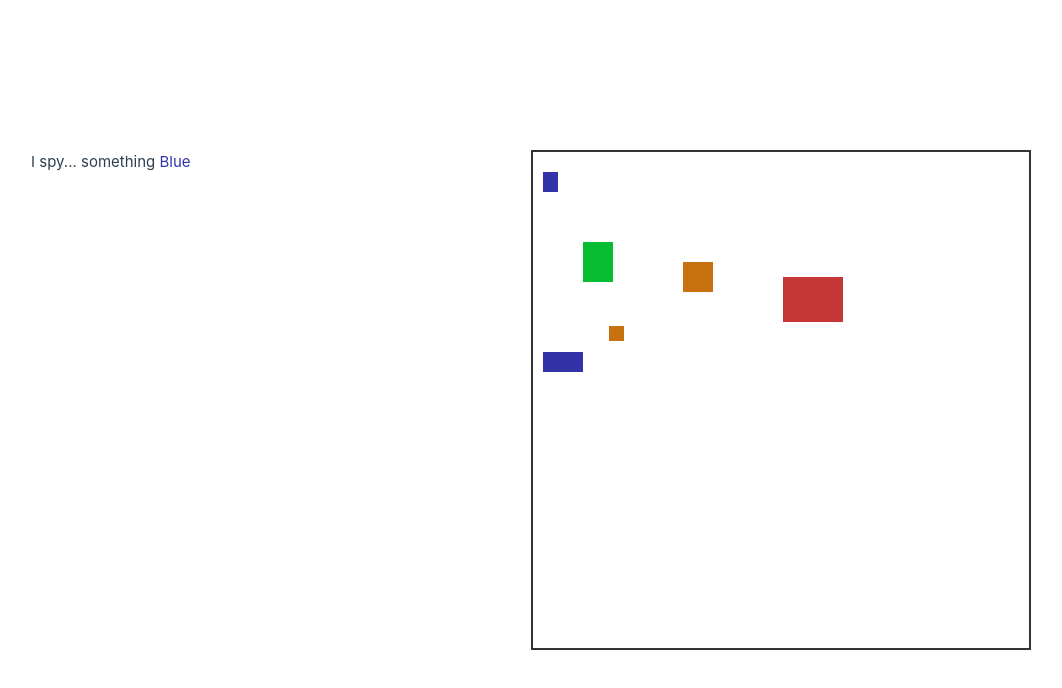
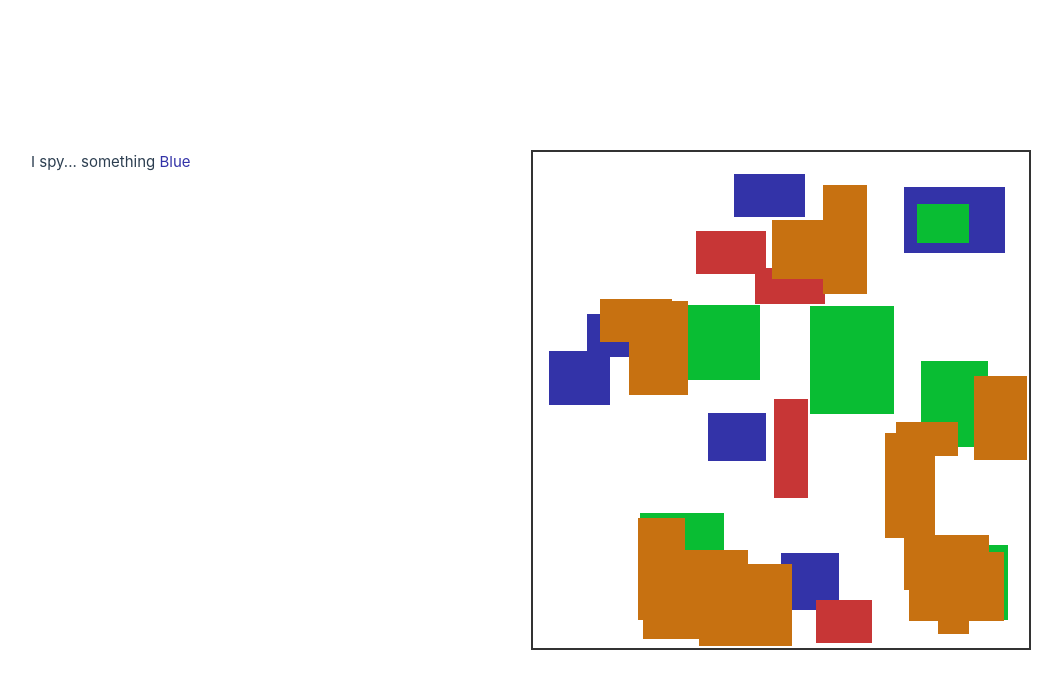
Before and after one commit to benbarefield/ispy-vue, a Vue app: page / in a window 1280 px wide. Shown: the top 688 px of the page, without its empty margins (109-1171 px from the left). Built offline with nearby package versions, Linux system fonts and the light colour scheme.

Commit message:
random shape creation

```diff
--- /dev/null
+++ b/src/Utility/ShapeCreation.js
@@ -0,0 +1,24 @@
+export default (canvasWidth, canvasHeight, numberOfShapes, minShapeWidth, maxShapeWidth, minShapeHeight, maxShapeHeight, colors) => {
+  const shapes = [];
+  let remaining = numberOfShapes;
+  for(let i = 0; i < colors.length; ++i) {
+    const perColor = Math.floor(remaining / colors.length);
+    const toCreate = i === colors.length - 1
+      ? remaining
+      : Math.min(remaining, perColor - 1 + Math.floor(Math.random() * 3));
+    for(let j = 0; j < toCreate; ++j) {
+      const width = minShapeWidth + Math.floor(Math.random() * (maxShapeWidth - minShapeWidth));
+      const height = minShapeHeight + Math.floor(Math.random() * (maxShapeHeight - minShapeHeight));
+      shapes.push({
+        x: Math.floor(Math.random() * (canvasWidth - width)),
+        y: Math.floor(Math.random() * (canvasHeight - height)),
+        width,
+        height,
+        color: colors[i],
+      });
+    }
+    remaining -= toCreate;
+  }
+console.log(shapes.length)
+  return shapes;
+};
--- a/src/components/SpyRoot.vue
+++ b/src/components/SpyRoot.vue
@@ -1,6 +1,7 @@
 <script setup>
   import {ref, shallowRef} from 'vue';
   import Hints from "@/Utility/Hints.js";
+  import ShapeCreation from "@/Utility/ShapeCreation.js";
 
   const rejections = [ "Nope!", "Not It", "Try again" ];
 
@@ -11,14 +12,7 @@
     orange : {value: "#c77111", display: "Orange"},
   };
 
-  const shapes = [
-    {x: 10, y: 20, width: 15, height: 20, color: colors.blue},
-    {x: 50, y: 90, width: 30, height: 40, color: colors.green},
-    {x: 10, y: 200, width: 40, height: 20, color: colors.blue},
-    {x: 76, y: 174, width: 15, height: 15, color: colors.orange},
-    {x: 250, y: 125, width: 60, height: 45, color: colors.red},
-    {x: 150, y: 110, width: 30, height: 30, color: colors.orange},
-  ];
+  const shapes = ShapeCreation(500, 500, 30, 30, 110, 30, 110, Object.values(colors));
 
   const playing = ref(true);
   const pick = shallowRef(null);
@@ -34,7 +28,7 @@
     }
 
     selectResult.value = rejections[Math.floor(Math.random() * rejections.length)];
-    hint.value = Hints(shape, pick.value);
+    hint.value = shape.color === pick.value.color ? Hints(shape, pick.value) : "";
   };
 
   function startGame() {
```
